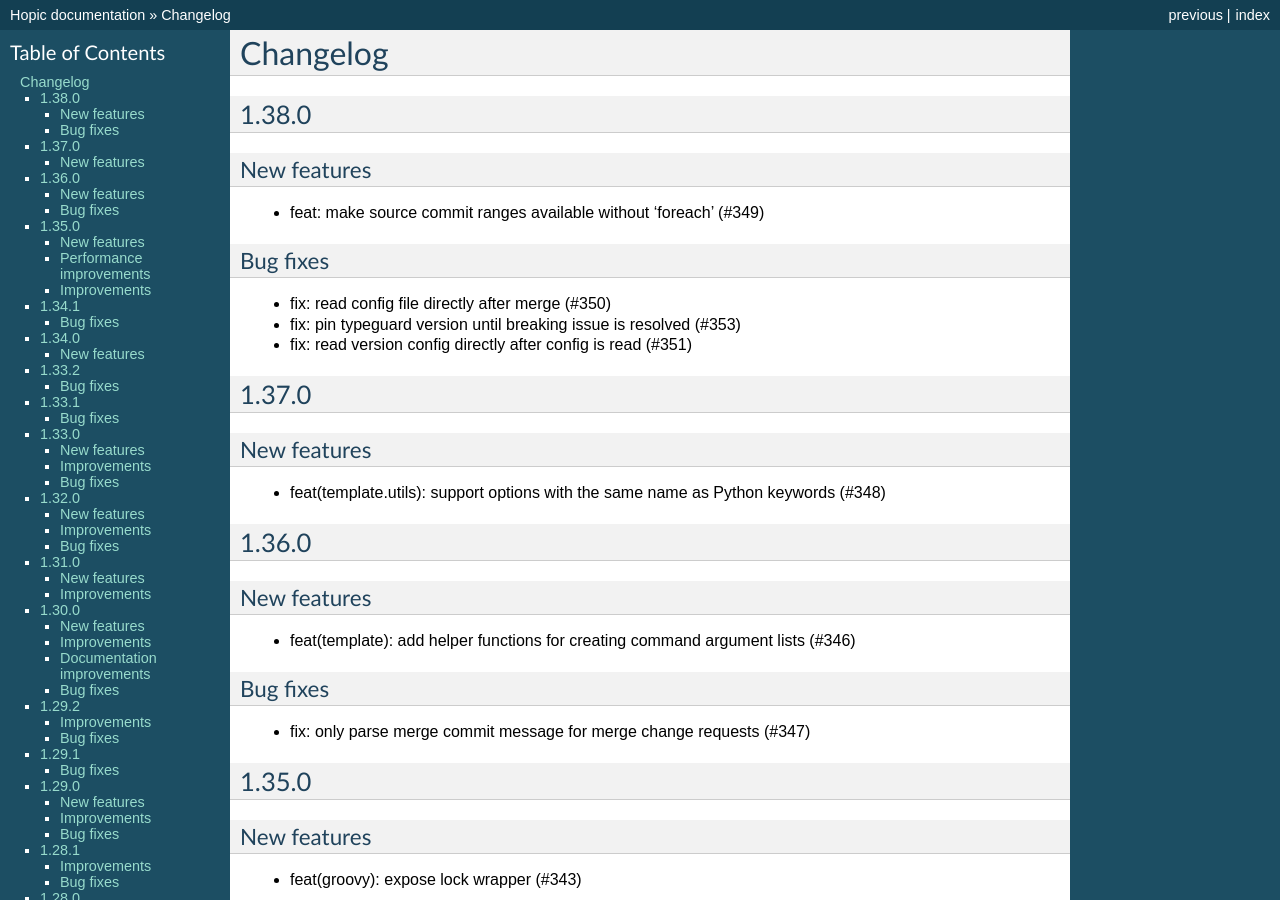
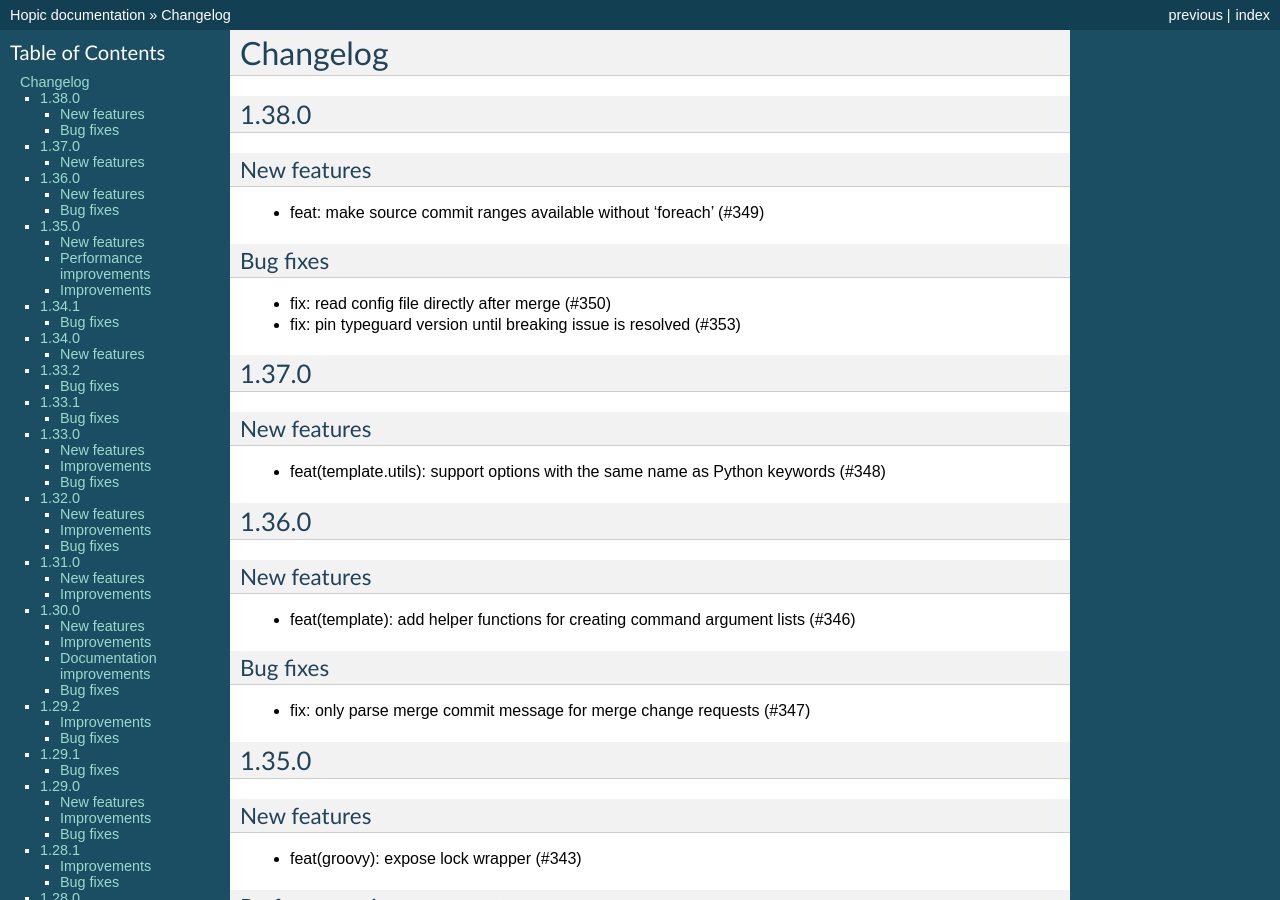
Before and after one commit to tomtom-international/hopic, a Sphinx documentation site: the page built from doc/source/changes.rst, in a window 1280 px wide and 900 px high. Built offline with Sphinx 7.4.7, drawn with Linux system fonts in a browser that asks for light colours.

Commit message:
docs(changelog): remove reverted fix from changelog

```diff
--- a/doc/source/changes.rst
+++ b/doc/source/changes.rst
@@ -30,7 +30,6 @@ Bug fixes
 
 * fix: read config file directly after merge (#350)
 * fix: pin typeguard version until breaking issue is resolved (#353)
-* fix: read version config directly after config is read (#351)
 
 1.37.0
 ======
```
